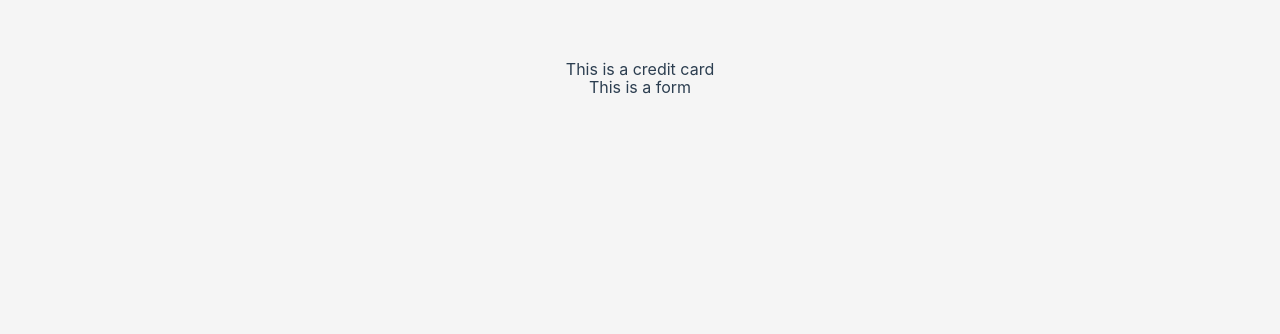
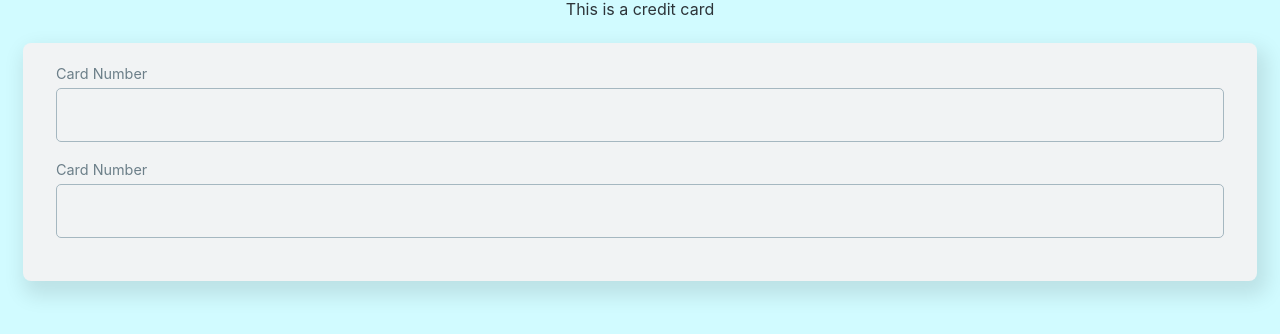
Before and after one commit to luismartinezs/credit-card-form, a Vue app: page /credit-card-form in a window 1280 px wide. Shown: the top 334 px of the page. Built offline with nearby package versions, Linux system fonts and the light colour scheme.

Commit message:
Basic form elements

```diff
--- a/src/App.vue
+++ b/src/App.vue
@@ -10,13 +10,17 @@ export default {
 }
 </script>
 
-<style>
+<style lang="scss" scoped>
+@import '@/styles/colors.scss';
+
 #app {
+  width: 100%;
+  height: 100%;
   font-family: -apple-system, Segoe UI, Roboto, Noto Sans, Ubuntu, Cantarell, Helvetica Neue;
   -webkit-font-smoothing: antialiased;
   -moz-osx-font-smoothing: grayscale;
   text-align: center;
-  color: #2c3e50;
-  margin-top: 60px;
+  color: $grey-900;
+  background-color: $grey-100;
 }
 </style>
--- a/src/components/TheForm.vue
+++ /dev/null
@@ -1,9 +0,0 @@
-<template>
-  <div>This is a form</div>
-</template>
-
-<script>
-export default {
-  name: 'TheForm'
-}
-</script>
--- a/src/styles/colors.scss
+++ b/src/styles/colors.scss
@@ -14,13 +14,13 @@ $primary-700: hsl(221, 63%, 51%);
 $primary-800: hsl(230, 58%, 47%);
 $primary-900: hsl(221, 95%, 23%);
 
-
-
-
-
 // Greys  neutral
 $grey-100: hsl(199, 10%, 95%);
+$grey-200: hsl(199, 28%, 92%);
+$grey-300: hsl(199, 29%, 87%);
+$grey-400: hsl(199, 27%, 84%);
+$grey-500: hsl(200, 17%, 70%);
+$grey-600: hsl(201, 15%, 62%);
+$grey-700: hsl(200, 12%, 48%);
+$grey-800: hsl(201, 15%, 36%);
 $grey-900: hsl(207, 12%, 20%);
-
-
-// Accent color
--- a/src/styles/default.scss
+++ b/src/styles/default.scss
@@ -1,8 +1,16 @@
+* {
+  box-sizing: border-box;
+}
+
+body {
+  height: 100vh;
+}
+
 button {
   cursor: pointer;
 }
 
-body, h1, h2, h3, h4, h5, h6, p {
+html, :root, body, h1, h2, h3, h4, h5, h6, p {
   margin: 0;
   padding: 0;
 }
--- a/src/styles/utils.scss
+++ b/src/styles/utils.scss
@@ -5,3 +5,7 @@
 .d-inline {
   display: inline;
 }
+
+.full-width {
+  width: 100%;
+}
--- a/src/views/CreditCardForm.vue
+++ b/src/views/CreditCardForm.vue
@@ -1,15 +1,15 @@
 Clone this project https://codepen.io/JavaScriptJunkie/full/YzzNGeR
 
 <template>
-    <div>
+    <div class="credit-card-form">
       <credit-card />
       <the-form />
     </div>
 </template>
 
 <script>
-import CreditCard from '../components/CreditCard.vue'
-import TheForm from '../components/TheForm.vue'
+import CreditCard from './credit-card-form/CreditCard.vue'
+import TheForm from './credit-card-form/TheForm.vue'
 
 export default {
   name: 'CreditCardForm',
@@ -20,5 +20,11 @@ export default {
 </script>
 
 <style lang="scss" scoped>
+@import '@/styles/colors.scss';
 
+.credit-card-form {
+  width: 100%;
+  height: 100%;
+  background-color: $primary-100;
+}
 </style>
--- a/src/views/StyleGuide.vue
+++ b/src/views/StyleGuide.vue
@@ -43,17 +43,6 @@ export default {
           'hsl(230, 58%, 47%)',
           'hsl(221, 95%, 23%)'
         ],
-        primaryBk: [
-          'hsl(199, 100%, 92%)',
-          'hsl(201, 100%, 85%)',
-          'hsl(201, 88%, 74%)',
-          'hsl(201, 80%, 63%)',
-          'hsl(203, 77%, 49%)',
-          'hsl(205, 66%, 48%)',
-          'hsl(208, 61%, 47%)',
-          'hsl(208, 59%, 38%)',
-          'hsl(207, 79%, 21%)'
-        ],
         grey: [
           'hsl(199, 10%, 95%)',
           'hsl(199, 28%, 92%)',
@@ -73,11 +62,10 @@ export default {
 
 <style lang="scss" scoped>
 .style-guide {
-  padding: 0 20px;
+  padding: 20px 20px 0 20px;
   text-align: left;
   h1 {
     margin-bottom: 1rem;
-    margin-top: 1.5rem;
   }
   h2 {
     margin-left: 0.5rem;
--- /dev/null
+++ b/src/views/credit-card-form/TheForm.vue
@@ -0,0 +1,31 @@
+<template>
+  <form class="the-form">
+    <base-form-input />
+    <base-form-input />
+  </form>
+</template>
+
+<script>
+import BaseFormInput from './the-form/BaseFormInput.vue'
+
+export default {
+  name: 'TheForm',
+  components: {
+    BaseFormInput
+  }
+}
+</script>
+
+<style lang="scss" scoped>
+@import "@/styles/colors.scss";
+
+.the-form {
+  background-color: $grey-100;
+  color: $grey-700;
+  text-align: left;
+  border-radius: 8px;
+  padding: 23px 33px;
+  margin: 25px 23px;
+  box-shadow: 5px 10px 20px 5px hsla(0, 0%, 0%, 0.1);
+}
+</style>
--- /dev/null
+++ b/src/views/credit-card-form/the-form/BaseFormInput.vue
@@ -0,0 +1,48 @@
+<template>
+  <label class="form-input" for="cardNumber">
+    <div class="form-input__title">Card Number</div>
+    <div>
+      <input
+        class="form-input__input full-width"
+        id="cardNumber"
+        name="credit-card-form"
+        type="text"
+      />
+    </div>
+  </label>
+</template>
+
+<script>
+export default {
+  name: 'BaseFormInput'
+}
+</script>
+
+<style lang="scss" scoped>
+@import "@/styles/colors.scss";
+
+.form-input__title {
+  margin-bottom: 5px;
+  font-size: 0.9rem;
+}
+.form-input__input {
+  font-size: 1.1rem;
+  background-color: inherit;
+  padding: 16px;
+  color: $grey-900;
+  border-radius: 5px;
+  border-color: $grey-500;
+  border-width: 1px;
+  border-style: solid;
+  transition: all 0.7s;
+  margin-bottom: 20px;
+  &:focus,
+  &:hover {
+    border-color: $primary-600;
+    outline: none;
+  }
+  &:focus {
+    box-shadow: 3px 10px 20px 0 hsla(0, 0%, 0%, 0.1);
+  }
+}
+</style>
```
Also changed, not shown: src/views/credit-card-form/CreditCard.vue (renamed from src/components/CreditCard.vue).
